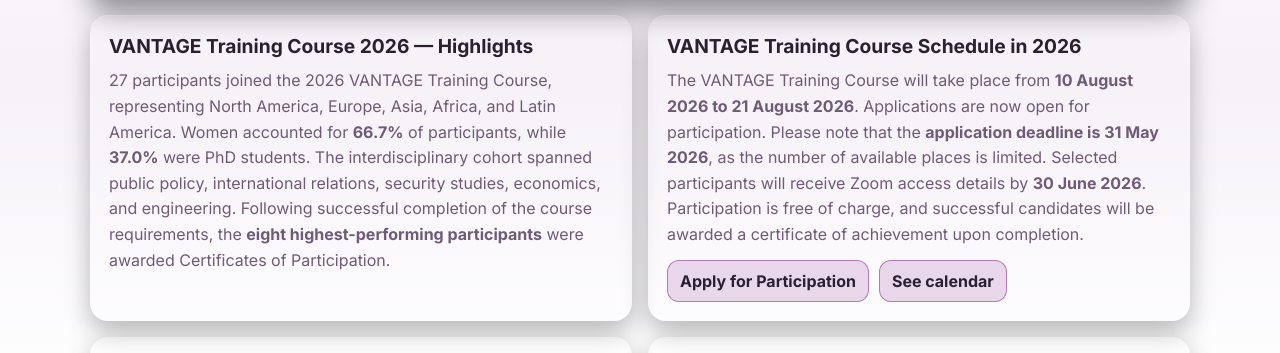
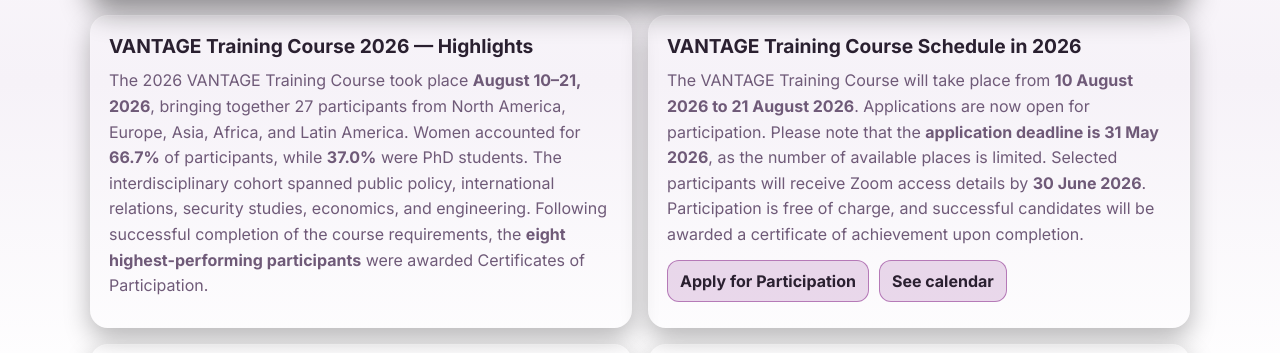
Before and after one commit to Tokar1980/Vantage01, a plain HTML site: page news.html in a window 1280 px wide. Shown: the part 398-751 px from the top of the page. Drawn offline with Linux system fonts and the light colour scheme.

Commit message:
Update news.html

```diff
--- a/news.html
+++ b/news.html
@@ -59,7 +59,7 @@
   <article class="card span-6">
   <h2>VANTAGE Training Course 2026 — Highlights</h2>
   <p>
-    27 participants joined the 2026 VANTAGE Training Course, representing North America, Europe, Asia, Africa, and Latin America.
+    The 2026 VANTAGE Training Course took place <strong>August 10–21, 2026</strong>, bringing together 27 participants from North America, Europe, Asia, Africa, and Latin America.
     Women accounted for <strong>66.7%</strong> of participants, while <strong>37.0%</strong> were PhD students.
     The interdisciplinary cohort spanned public policy, international relations, security studies, economics, and engineering.
     Following successful completion of the course requirements, the <strong>eight highest-performing participants</strong> were awarded Certificates of Participation.
```
